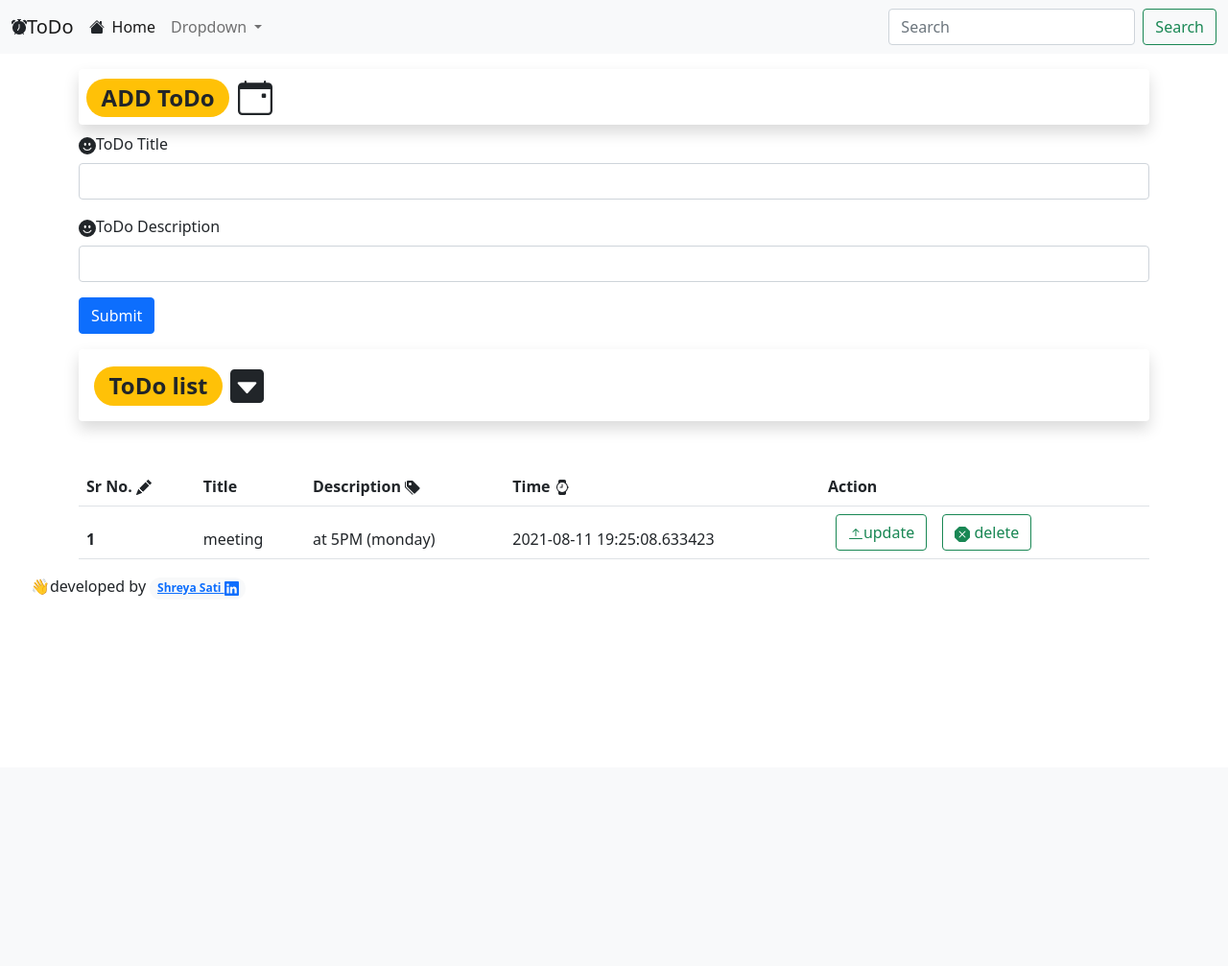
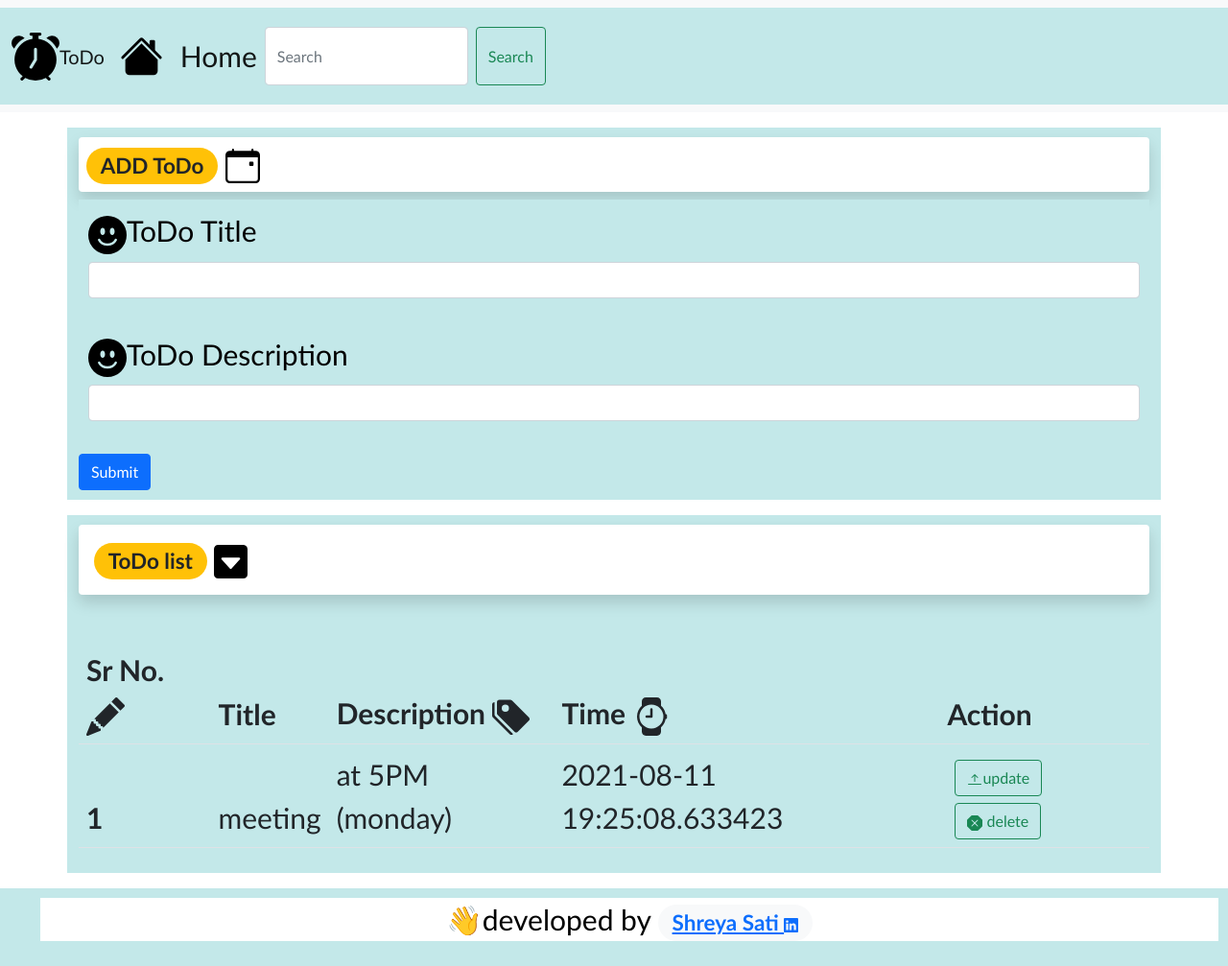
Before and after one commit to shreyasati16/To-Do_web-application, a Flask app: page / in a window 1280 px wide. Shown: the whole page at 96% size. Before the commit the page ends 621 px from the top, so only its background shows below. Run offline with Flask 2, Linux system fonts and the light colour scheme; data comes from the database, SQL or seed files in the repository; both versions use the stored data as it was after the commit.

Commit message:
added CSS

```diff
--- /dev/null
+++ b/static/styles.css
@@ -0,0 +1,4 @@
+h1{
+    color: rgb(0, 33, 95);
+    background-color: darkseagreen;
+}
--- a/templates/base.html
+++ b/templates/base.html
@@ -2,6 +2,18 @@
 <html lang="en">
 
 <head>
+  <style>
+    div{
+      color:solid black;
+      background-color: darksalmon;
+      padding: 10px;
+      font-family: cursive;
+      font-size: larger;
+      text-align: left;
+    }
+
+
+  </style>
 
 
   <!-- Required meta tags -->
@@ -12,15 +24,25 @@
   <link href="https://cdn.jsdelivr.net/npm/bootstrap@5.0.2/dist/css/bootstrap.min.css" rel="stylesheet"
     integrity="sha384-EVSTQN3/azprG1Anm3QDgpJLIm9Nao0Yz1ztcQTwFspd3yD65VohhpuuCOmLASjC" crossorigin="anonymous">
 
+
   <title>{% block title %} {% endblock title %}
     -TODO APP</title>
 
 </head>
 
 <body>
+
   <nav class="navbar navbar-expand-lg navbar-light bg-light">
     <div class="container-fluid">
-      <svg xmlns="http://www.w3.org/2000/svg" width="16" height="16" fill="currentColor" class="bi bi-alarm-fill"
+      <style>
+        div{
+          color: black;
+          background-color: rgb(195, 232, 233);
+          font-family: 'Gill Sans', 'Gill Sans MT', Calibri, 'Trebuchet MS', sans-serif;
+          font-size: 30px;
+        }
+      </style>
+      <svg xmlns="http://www.w3.org/2000/svg" width="50" height="50" fill="currentColor" class="bi bi-alarm-fill"
         viewBox="0 0 16 16">
         <path
           d="M6 .5a.5.5 0 0 1 .5-.5h3a.5.5 0 0 1 0 1H9v1.07a7.001 7.001 0 0 1 3.274 12.474l.601.602a.5.5 0 0 1-.707.708l-.746-.746A6.97 6.97 0 0 1 8 16a6.97 6.97 0 0 1-3.422-.892l-.746.746a.5.5 0 0 1-.707-.708l.602-.602A7.001 7.001 0 0 1 7 2.07V1h-.5A.5.5 0 0 1 6 .5zm2.5 5a.5.5 0 0 0-1 0v3.362l-1.429 2.38a.5.5 0 1 0 .858.515l1.5-2.5A.5.5 0 0 0 8.5 9V5.5zM.86 5.387A2.5 2.5 0 1 1 4.387 1.86 8.035 8.035 0 0 0 .86 5.387zM11.613 1.86a2.5 2.5 0 1 1 3.527 3.527 8.035 8.035 0 0 0-3.527-3.527z" />
@@ -30,7 +52,7 @@
         aria-controls="navbarSupportedContent" aria-expanded="false" aria-label="Toggle navigation">
         <span class="navbar-toggler-icon"></span>
       </button>
-      <svg xmlns="http://www.w3.org/2000/svg" width="16" height="16" fill="currentColor" class="bi bi-house-fill"
+      <svg xmlns="http://www.w3.org/2000/svg" width="45" height="45" fill="currentColor" class="bi bi-house-fill"
         viewBox="0 0 16 16">
         <path fill-rule="evenodd"
           d="m8 3.293 6 6V13.5a1.5 1.5 0 0 1-1.5 1.5h-9A1.5 1.5 0 0 1 2 13.5V9.293l6-6zm5-.793V6l-2-2V2.5a.5.5 0 0 1 .5-.5h1a.5.5 0 0 1 .5.5z" />
@@ -40,25 +62,9 @@
       <div class="collapse navbar-collapse" id="navbarSupportedContent">
         <ul class="navbar-nav me-auto mb-2 mb-lg-0">
           <li class="nav-item">
-            <a class="nav-link active" aria-current="page" href="#">Home</a>
+            <a class="nav-link active" aria-current="page" href="/">Home</a>
           </li>
 
-          <li class="nav-item dropdown">
-            <a class="nav-link dropdown-toggle" href="/" id="navbarDropdown" role="button" data-bs-toggle="dropdown"
-              aria-expanded="false">
-              Dropdown
-            </a>
-            <ul class="dropdown-menu" aria-labelledby="navbarDropdown">
-              <li><a class="dropdown-item" href="/">Action</a></li>
-              <li><a class="dropdown-item" href="/">Another action</a></li>
-              <li>
-                <hr class="dropdown-divider">
-              </li>
-              <li><a class="dropdown-item" href="/">Something else here</a></li>
-            </ul>
-          </li>
-
-        </ul>
         <form class="d-flex">
           <input class="form-control me-2" type="search" placeholder="Search" aria-label="Search">
           <button class="btn btn-outline-success" type="submit">Search</button>
@@ -74,9 +80,19 @@
 
 <footer>
   <div>
+    <style>
+      .shazz{
+        color: black;
+        background-color: white;
+         text-align: center;
+      }
+
+
+    </style>
+
     <ul>
 
-      <p>👋developed by <span class="badge rounded-pill bg-light text-dark"><a
+      <p class="shazz">👋developed by <span class="badge rounded-pill bg-light text-dark"><a
             href="https://www.linkedin.com/in/shreya-sati-13b52a1b5/">Shreya Sati <svg xmlns="http://www.w3.org/2000/svg" width="15" height="15" fill="currentColor" class="bi bi-linkedin" viewBox="0 0 16 16">
               <path d="M0 1.146C0 .513.526 0 1.175 0h13.65C15.474 0 16 .513 16 1.146v13.708c0 .633-.526 1.146-1.175 1.146H1.175C.526 16 0 15.487 0 14.854V1.146zm4.943 12.248V6.169H2.542v7.225h2.401zm-1.2-8.212c.837 0 1.358-.554 1.358-1.248-.015-.709-.52-1.248-1.342-1.248-.822 0-1.359.54-1.359 1.248 0 .694.521 1.248 1.327 1.248h.016zm4.908 8.212V9.359c0-.216.016-.432.08-.586.173-.431.568-.878 1.232-.878.869 0 1.216.662 1.216 1.634v3.865h2.401V9.25c0-2.22-1.184-3.252-2.764-3.252-1.274 0-1.845.7-2.165 1.193v.025h-.016a5.54 5.54 0 0 1 .016-.025V6.169h-2.4c.03.678 0 7.225 0 7.225h2.4z"/>
             </svg></a>
--- a/templates/index.html
+++ b/templates/index.html
@@ -11,13 +11,13 @@
     </h2>
     <form action="/" method="POST">
       <div class="mb-3">
-        <label for="title" class="form-label"> <svg xmlns="http://www.w3.org/2000/svg" width="18" height="18" fill="currentColor" class="bi bi-emoji-smile-fill" viewBox="0 0 16 16">
+        <label for="title" class="form-label"> <svg xmlns="http://www.w3.org/2000/svg" width="40" height="40" fill="currentColor" class="bi bi-emoji-smile-fill" viewBox="0 0 16 16">
           <path d="M8 16A8 8 0 1 0 8 0a8 8 0 0 0 0 16zM7 6.5C7 7.328 6.552 8 6 8s-1-.672-1-1.5S5.448 5 6 5s1 .672 1 1.5zM4.285 9.567a.5.5 0 0 1 .683.183A3.498 3.498 0 0 0 8 11.5a3.498 3.498 0 0 0 3.032-1.75.5.5 0 1 1 .866.5A4.498 4.498 0 0 1 8 12.5a4.498 4.498 0 0 1-3.898-2.25.5.5 0 0 1 .183-.683zM10 8c-.552 0-1-.672-1-1.5S9.448 5 10 5s1 .672 1 1.5S10.552 8 10 8z"/>
         </svg>ToDo Title</label>
         <input type="text" class="form-control" name="title" id="title" aria-describedby="emailHelp">
       </div>
       <div class="mb-3">
-        <label for="desc" class="form-label"> <svg xmlns="http://www.w3.org/2000/svg" width="18" height="18" fill="currentColor" class="bi bi-emoji-smile-fill" viewBox="0 0 16 16">
+        <label for="desc" class="form-label"> <svg xmlns="http://www.w3.org/2000/svg" width="40" height="40" fill="currentColor" class="bi bi-emoji-smile-fill" viewBox="0 0 16 16">
           <path d="M8 16A8 8 0 1 0 8 0a8 8 0 0 0 0 16zM7 6.5C7 7.328 6.552 8 6 8s-1-.672-1-1.5S5.448 5 6 5s1 .672 1 1.5zM4.285 9.567a.5.5 0 0 1 .683.183A3.498 3.498 0 0 0 8 11.5a3.498 3.498 0 0 0 3.032-1.75.5.5 0 1 1 .866.5A4.498 4.498 0 0 1 8 12.5a4.498 4.498 0 0 1-3.898-2.25.5.5 0 0 1 .183-.683zM10 8c-.552 0-1-.672-1-1.5S9.448 5 10 5s1 .672 1 1.5S10.552 8 10 8z"/>
         </svg>ToDo Description</label>
         <input type="text" class="form-control" name="desc" id="desc">
@@ -43,21 +43,22 @@
       <table class="table">
         <thead>
           <tr>
-            <th scope="col">Sr No. <svg xmlns="http://www.w3.org/2000/svg" width="16" height="16" fill="currentColor" class="bi bi-pencil-fill" viewBox="0 0 16 16">
+            <th scope="col">Sr No. <svg xmlns="http://www.w3.org/2000/svg" width="40" height="40" fill="currentColor" class="bi bi-pencil-fill" viewBox="0 0 16 16">
               <path d="M12.854.146a.5.5 0 0 0-.707 0L10.5 1.793 14.207 5.5l1.647-1.646a.5.5 0 0 0 0-.708l-3-3zm.646 6.061L9.793 2.5 3.293 9H3.5a.5.5 0 0 1 .5.5v.5h.5a.5.5 0 0 1 .5.5v.5h.5a.5.5 0 0 1 .5.5v.5h.5a.5.5 0 0 1 .5.5v.207l6.5-6.5zm-7.468 7.468A.5.5 0 0 1 6 13.5V13h-.5a.5.5 0 0 1-.5-.5V12h-.5a.5.5 0 0 1-.5-.5V11h-.5a.5.5 0 0 1-.5-.5V10h-.5a.499.499 0 0 1-.175-.032l-.179.178a.5.5 0 0 0-.11.168l-2 5a.5.5 0 0 0 .65.65l5-2a.5.5 0 0 0 .168-.11l.178-.178z"/>
             </svg></th>
             <th scope="col">Title</th>
-            <th scope="col">Description <svg xmlns="http://www.w3.org/2000/svg" width="16" height="16" fill="currentColor" class="bi bi-tags-fill" viewBox="0 0 16 16">
+            <th scope="col">Description <svg xmlns="http://www.w3.org/2000/svg" width="40" height="40" fill="currentColor" class="bi bi-tags-fill" viewBox="0 0 16 16">
               <path d="M2 2a1 1 0 0 1 1-1h4.586a1 1 0 0 1 .707.293l7 7a1 1 0 0 1 0 1.414l-4.586 4.586a1 1 0 0 1-1.414 0l-7-7A1 1 0 0 1 2 6.586V2zm3.5 4a1.5 1.5 0 1 0 0-3 1.5 1.5 0 0 0 0 3z"/>
               <path d="M1.293 7.793A1 1 0 0 1 1 7.086V2a1 1 0 0 0-1 1v4.586a1 1 0 0 0 .293.707l7 7a1 1 0 0 0 1.414 0l.043-.043-7.457-7.457z"/>
             </svg></th>
-            <th scope="col">Time <svg xmlns="http://www.w3.org/2000/svg" width="16" height="16" fill="currentColor" class="bi bi-watch" viewBox="0 0 16 16">
+            <th scope="col">Time <svg xmlns="http://www.w3.org/2000/svg" width="40" height="40" fill="currentColor" class="bi bi-watch" viewBox="0 0 16 16">
               <path d="M8.5 5a.5.5 0 0 0-1 0v2.5H6a.5.5 0 0 0 0 1h2a.5.5 0 0 0 .5-.5V5z"/>
               <path d="M5.667 16C4.747 16 4 15.254 4 14.333v-1.86A5.985 5.985 0 0 1 2 8c0-1.777.772-3.374 2-4.472V1.667C4 .747 4.746 0 5.667 0h4.666C11.253 0 12 .746 12 1.667v1.86a5.99 5.99 0 0 1 1.918 3.48.502.502 0 0 1 .582.493v1a.5.5 0 0 1-.582.493A5.99 5.99 0 0 1 12 12.473v1.86c0 .92-.746 1.667-1.667 1.667H5.667zM13 8A5 5 0 1 0 3 8a5 5 0 0 0 10 0z"/>
             </svg></th>
             <th scope="col">Action</th>
 
           </tr>
+
 
 
           {% for todo in allTodo %}
```
Also changed, not shown: static/#styles.css (added), todo.db.
